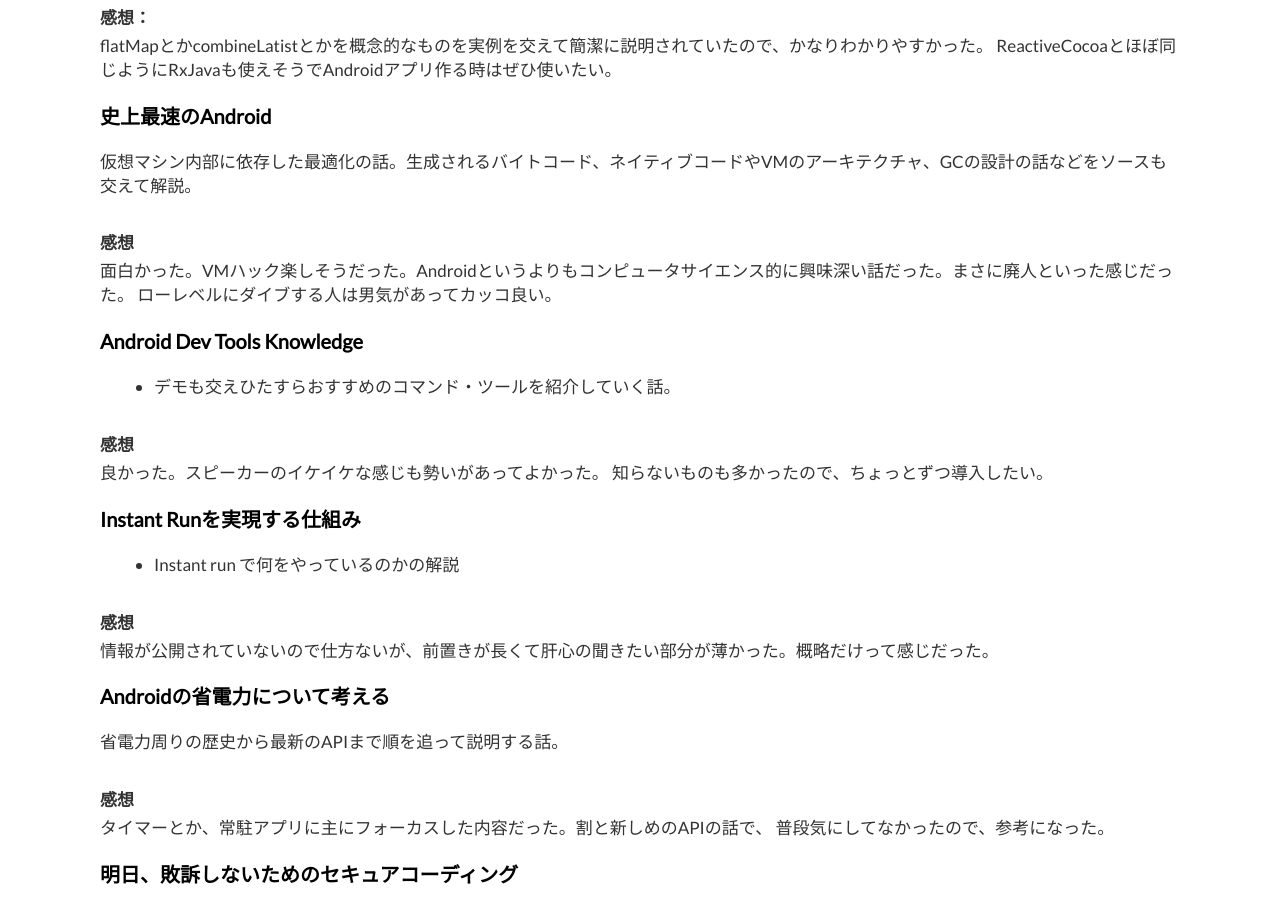
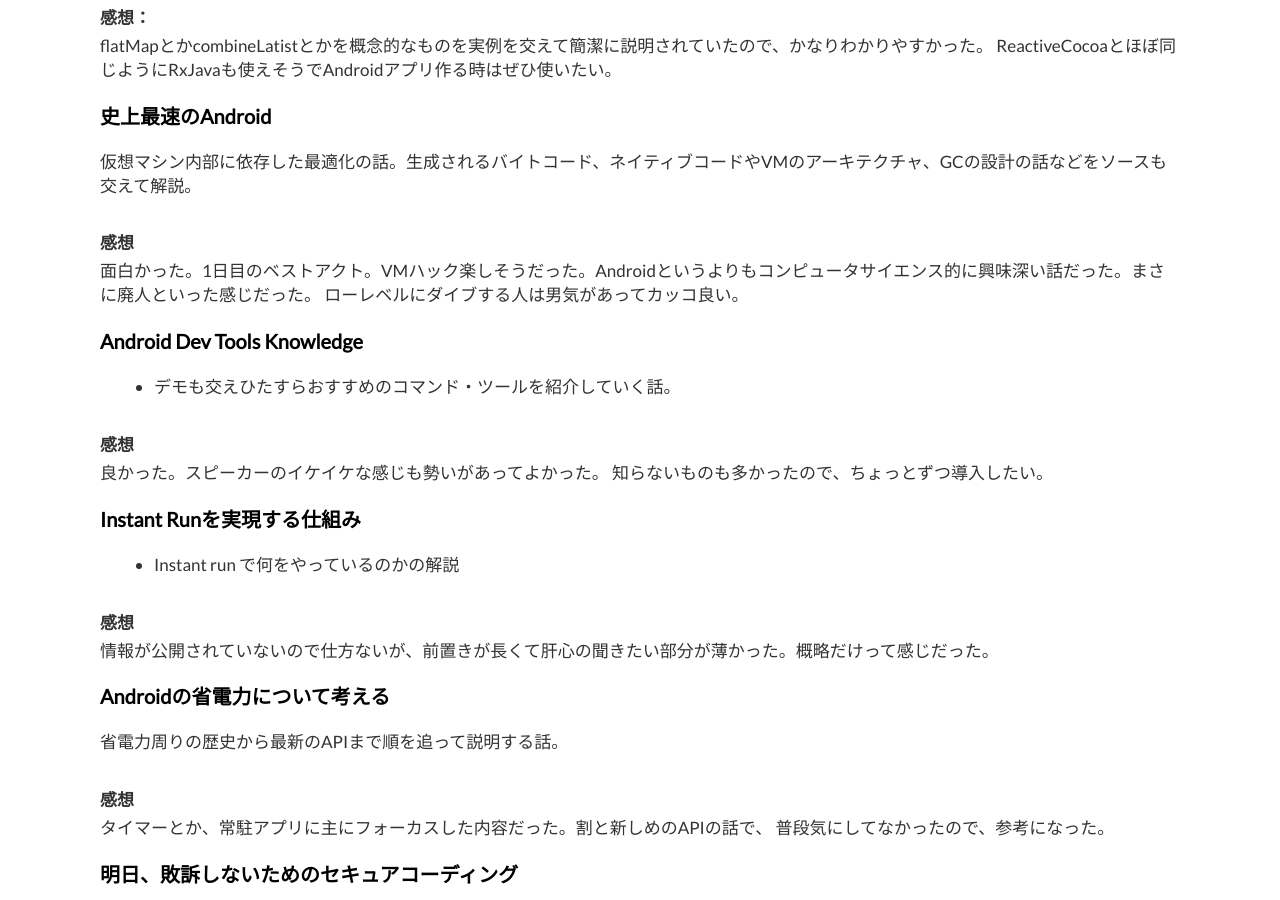
Before and after one commit to kumabook/kumabook.github.io, a Jekyll site: the page built from _posts/2016-02-18-droid-kaigi-first.markdown, in a window 1280 px wide and 900 px high, scrolled down 333 px. Built offline with Jekyll 4.4.1, drawn with Linux system fonts in a browser that asks for light colours; comment, search, counter and statistics services are not loaded.

Commit message:
Update 2016-02-18-droid-kaigi-first.markdown

```diff
--- a/_posts/2016-02-18-droid-kaigi-first.markdown
+++ b/_posts/2016-02-18-droid-kaigi-first.markdown
@@ -23,7 +23,7 @@
 仮想マシン内部に依存した最適化の話。生成されるバイトコード、ネイティブコードやVMのアーキテクチャ、GCの設計の話などをソースも交えて解説。
 
 ### 感想
-面白かった。VMハック楽しそうだった。Androidというよりもコンピュータサイエンス的に興味深い話だった。まさに廃人といった感じだった。
+面白かった。1日目のベストアクト。VMハック楽しそうだった。Androidというよりもコンピュータサイエンス的に興味深い話だった。まさに廃人といった感じだった。
 ローレベルにダイブする人は男気があってカッコ良い。
 
 ## [Android Dev Tools Knowledge](http://sssslide.com/www.slideshare.net/shinobuokano7/android-dev-tools-knowledge)
```
